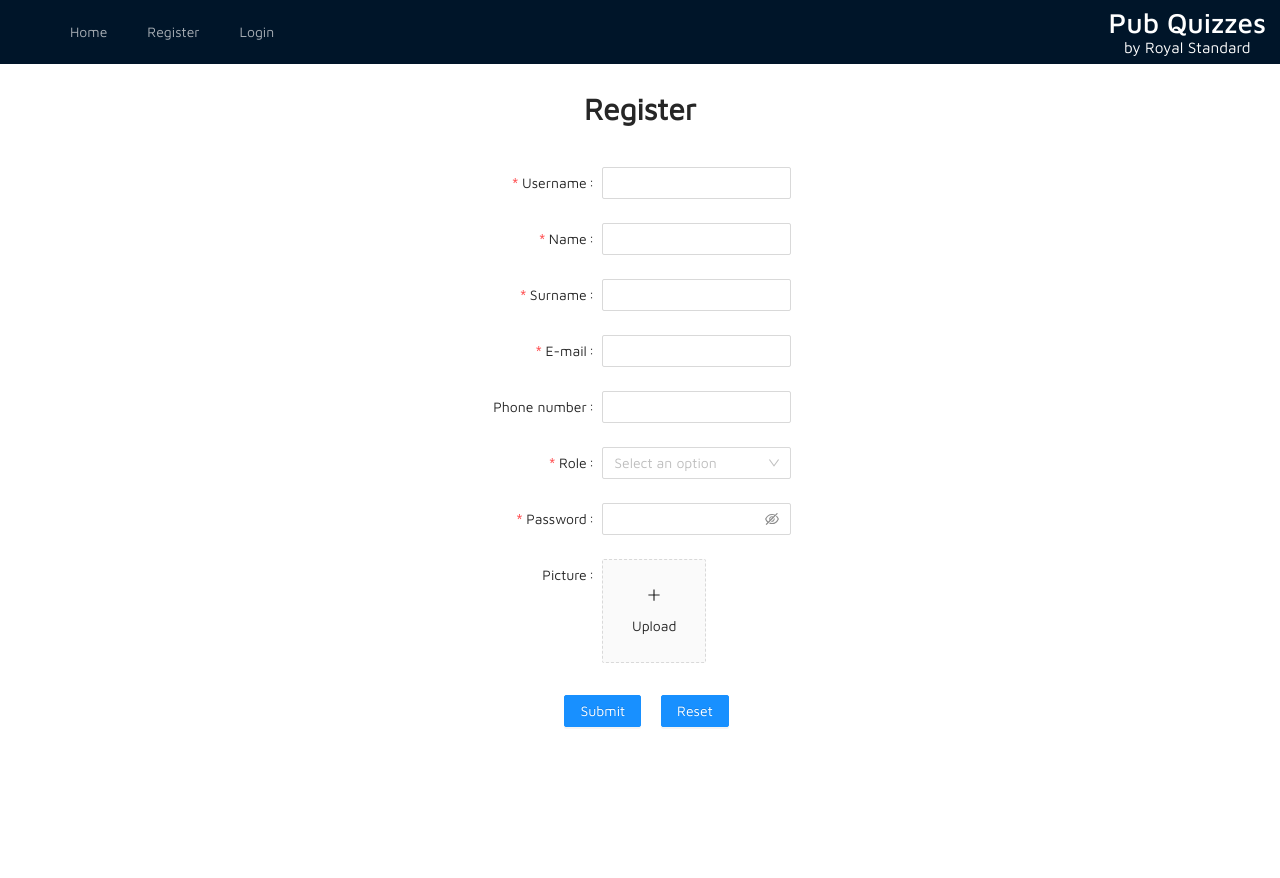
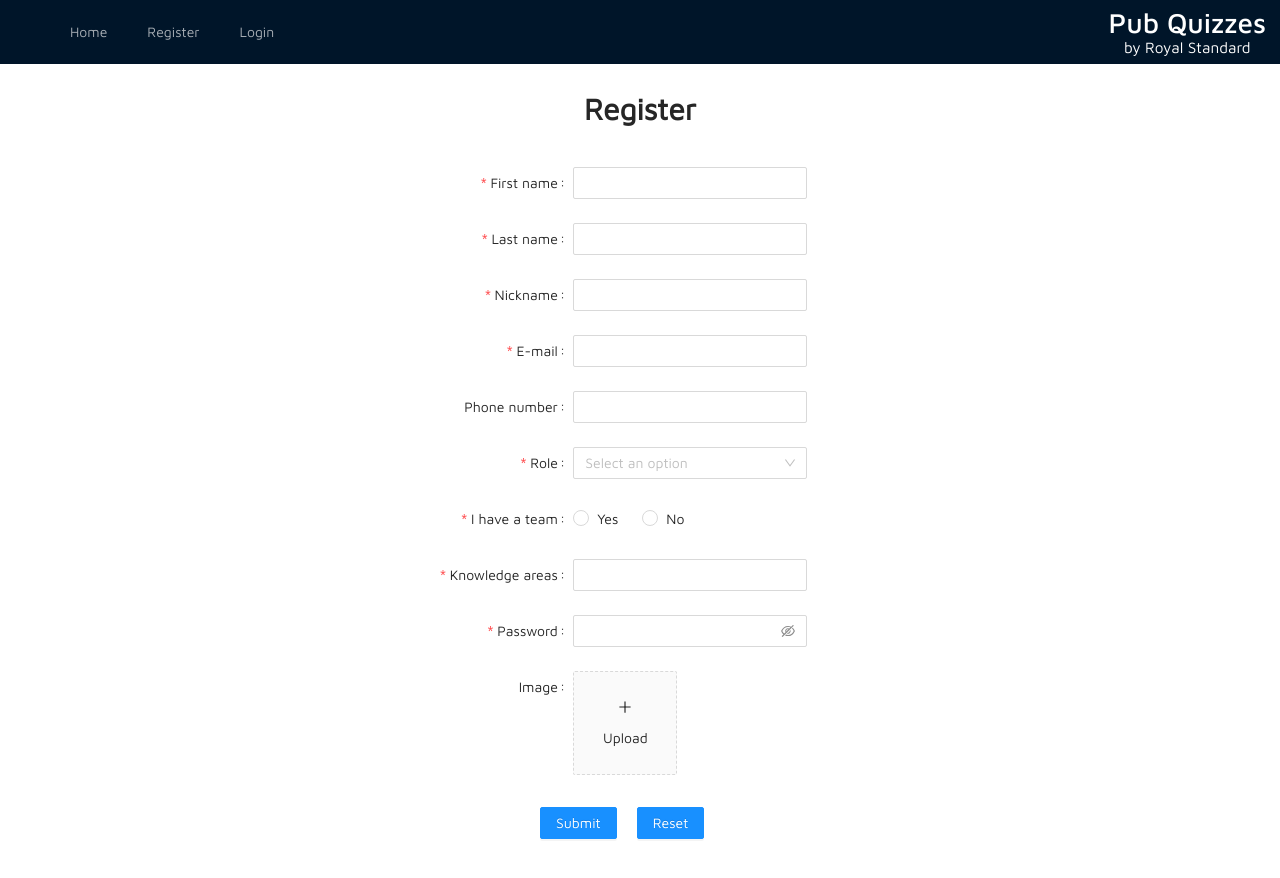
Before and after one commit to brancokas/pub-kviz, a React (Create React App) app in the folder royalstandard_frontend/: page /register in a window 1280 px wide. Shown: the top 878 px of the page. Before the commit the page ends 800 px from the top, so only its background shows below. Built offline with nearby package versions, Linux system fonts and the light colour scheme.

Commit message:
added the knowledge areas and roles to the register form

```diff
--- a/royalstandard_frontend/src/components/pages/Login.js
+++ b/royalstandard_frontend/src/components/pages/Login.js
@@ -19,7 +19,7 @@ const Login = () => {
     console.log('Success:', values);
 
     const req = new HTTPRequest();
-    req.post('/login', ContentType.JSON, JSON.stringify(values))
+    req.post('/users/login', ContentType.JSON, JSON.stringify(values))
       .then(res => {
         if (!res.ok) {
           throw new Error("HTTP status: " + res.status);
@@ -56,8 +56,8 @@ const Login = () => {
           onFinishFailed={onFinishFailed}
           autoComplete="off"
         >
-          <Form.Item label="Username" name="username"
-                     rules={[{required: true, message: 'Please input your username!'}]}
+          <Form.Item label="Nickname" name="nickname"
+                     rules={[{required: true, message: 'Please input your nickname!'}]}
           >
             <Input />
           </Form.Item>
--- a/royalstandard_frontend/src/components/pages/Logout.js
+++ b/royalstandard_frontend/src/components/pages/Logout.js
@@ -13,7 +13,7 @@ const Logout = () => {
     }, [loggedOut, navigate]);
 
     const req = new HTTPRequest();
-    req.get('/logout').then(() => {
+    req.get('/users/logout').then(() => {
         sessionStorage.clear();
         setLoggedOut(() => true);
     });
--- a/royalstandard_frontend/src/components/pages/Register.js
+++ b/royalstandard_frontend/src/components/pages/Register.js
@@ -1,10 +1,20 @@
-import {Button, Select, Form, Input, Upload, Typography} from "antd";
+import {Button, Select, Form, Input, Upload, Typography, Space, Radio} from "antd";
 import {PlusOutlined} from "@ant-design/icons";
 import {HTTPRequest, ContentType} from "../../requests/HTTPRequest"
 import {useNavigate} from "react-router-dom";
 import {useEffect, useState} from "react";
+import KnowledgeAreas from "../partials/KnowledgeAreas";
 const {Title} = Typography;
 const { Option } = Select;
+
+const options = [];
+
+for (let key of Object.keys(KnowledgeAreas)) {
+  options.push({
+    value: KnowledgeAreas[key],
+    label: key.toString()
+  });
+}
 
 const Register = () => {
   const [registered, setRegistered] = useState(false);
@@ -21,7 +31,7 @@ const Register = () => {
     console.log('Success:', values);
 
     const req = new HTTPRequest();
-    req.post('/register', ContentType.JSON, JSON.stringify(values))
+    req.post('/users/register', ContentType.JSON, JSON.stringify(values))
       .then(res => {
         if (!res.ok) {
           throw new Error("HTTP status: " + res.status);
@@ -46,6 +56,26 @@ const Register = () => {
     console.log('Failed:', errorInfo);
   };
 
+  const getFile = (e) => {
+    // console.log('Upload event:', e);
+    if (Array.isArray(e)) {
+      return e;
+    }
+    return e && e.fileList;
+  };
+
+  const [hasTeam, setHasTeam] = useState(false);
+  const onChange = (e) => {
+    setHasTeam(e.target.value);
+  };
+
+  const [role, setRole] = useState(null);
+  const showForNonQuizMasterRole = () => {
+    return role !== 'QUIZMASTER';
+  }
+
+  const [selectedOptionsCount, setSelectedOptionsCount] = useState(0);
+
   return(
     <div className="content-container">
       <Title level={2} style={{textAlign: "center"}}>Register</Title><br/>
@@ -53,25 +83,26 @@ const Register = () => {
       <div className="centered-flex">
         <Form
           name="basic"
-          labelCol={{span: 9}} wrapperCol={{span: 15}} initialValues={{remember: true}}
+          labelCol={{span: 8}} wrapperCol={{span: 14}} initialValues={{remember: true}}
+          style={{width: "400px"}}
           onFinish={onFinish}
           onFinishFailed={onFinishFailed}
           autoComplete="off"
         >
-          <Form.Item label="Username" name="username"
-                     rules={[{required: true, message: 'Please input your username!'}]}
+          <Form.Item label="First name" name="firstName"
+                     rules={[{required: true, message: 'Please input your first name!'}]}
           >
             <Input />
           </Form.Item>
 
-          <Form.Item label="Name" name="name"
-                     rules={[{required: true, message: 'Please input your name!'}]}
+          <Form.Item label="Last name" name="lastName"
+                     rules={[{required: true, message: 'Please input your last name!'}]}
           >
             <Input />
           </Form.Item>
 
-          <Form.Item label="Surname" name="surname"
-                     rules={[{required: true, message: 'Please input your surname!'}]}
+          <Form.Item label="Nickname" name="nickname"
+                     rules={[{required: true, message: 'Please input your nickname!'}]}
           >
             <Input />
           </Form.Item>
@@ -82,23 +113,71 @@ const Register = () => {
             <Input />
           </Form.Item>
 
-          <Form.Item label="Phone number" name="phone"
+          <Form.Item label="Phone number" name="phoneNumber"
                      rules={[{required: false, message: 'Please input your phone number!'}]}
           >
             <Input />
           </Form.Item>
 
           <Form.Item name="role" label="Role"
-                     rules={[{ required: true }]}
+                     rules={[{ required: true }, {message: 'Please input your role!'}]}
           >
-            <Select
-              placeholder="Select an option"
-              allowClear
-            >
-              <Option value="player">player</Option>
-              <Option value="creator">creator</Option>
+            <Select placeholder="Select an option" allowClear onSelect={item => {
+              console.log("selected role ", item)
+              setRole(() => item)
+            }}>
+              <Option value="PLAYER">player</Option>
+              <Option value="QUIZMASTER">quiz master</Option>
+              <Option value="PLAYER,QUIZMASTER">both</Option>
             </Select>
           </Form.Item>
+
+          {showForNonQuizMasterRole() &&
+            <Form.Item label="I have a team"
+                       name="hasTeam"
+                       rules={[{required: true, message: 'Please choose this option!'}]}>
+
+              <Radio.Group onChange={onChange} value={hasTeam}>
+                <Space direction="horizontal">
+                  <Radio value={true}>Yes</Radio>
+                  <Radio value={false}>No</Radio>
+                </Space>
+              </Radio.Group>
+            </Form.Item>
+          }
+
+          {hasTeam &&
+            <Form.Item label="Team name" name="teamName"
+            rules={[{required: showForNonQuizMasterRole(), message: 'Please input your team name!'}]}
+            required={hasTeam}>
+
+            <Input />
+            </Form.Item>
+          }
+
+          {showForNonQuizMasterRole() &&
+            <Form.Item label="Knowledge areas" name="knowledgeAreas"
+                       validateTrigger="onChange"
+                       rules={[{
+                         required: showForNonQuizMasterRole(), message: 'Please select three areas!',
+                         validator: (_) => {
+                           if (selectedOptionsCount === 3) {
+                             return Promise.resolve();
+                           } else {
+                             return Promise.reject('Some message here');
+                           }
+                         }
+                       }]}
+            >
+              <Select
+                mode="tags"
+                style={{width: '100%'}}
+                onChange={items => setSelectedOptionsCount(() => items.length)}
+                tokenSeparators={[',']}
+                options={options}
+              />
+            </Form.Item>
+          }
 
           <Form.Item label="Password" name="password"
                      rules={[{required: true, message: 'Please input your name!'}]}
@@ -106,11 +185,18 @@ const Register = () => {
             <Input.Password />
           </Form.Item>
 
-          <Form.Item label="Picture" valuePropName="fileList" rules={[{required: false}]}>
-            <Upload action="/upload.do" listType="picture-card">
+          <Form.Item label="Image"
+                     name='image'
+                     valuePropName="fileList"
+                     rules={[{required: false}]}
+                     getValueFromEvent={getFile}>
+
+            <Upload action="/upload.do"
+                    listType="picture-card"
+                    beforeUpload={() => {return false;}}>
+
               <div>
-                <PlusOutlined />
-                <div style={{ marginTop: 8 }}>Upload</div>
+                <PlusOutlined /><div style={{ marginTop: 8 }}>Upload</div>
               </div>
             </Upload>
           </Form.Item>
--- a/royalstandard_frontend/src/components/partials/HeaderMenuItems.js
+++ b/royalstandard_frontend/src/components/partials/HeaderMenuItems.js
@@ -3,7 +3,6 @@ import React from "react";
 import {useNavigate} from "react-router-dom";
 import {DesktopOutlined, HomeOutlined, LogoutOutlined, NotificationOutlined, UserOutlined} from "@ant-design/icons";
 import {Menu} from "antd";
-
 
 const HeaderMenuItems = (props) => {
 
--- /dev/null
+++ b/royalstandard_frontend/src/components/partials/KnowledgeAreas.js
@@ -0,0 +1,18 @@
+const KnowledgeArea = {
+  'FILM': 0,
+  'MUSIC': 1,
+  'LITERATURE': 2,
+  'SPORT': 3,
+  'HISTORY': 4,
+  'GEOGRAPHY': 5,
+  'MYTHOLOGY': 6,
+  'SCIENCE': 7,
+  'ART': 8,
+  'RELIGION': 9,
+  'LIFESTYLE': 10,
+  'FUN': 11,
+  'TRIVIA': 12
+}
+Object.freeze(KnowledgeArea);
+
+export default KnowledgeArea;
```
